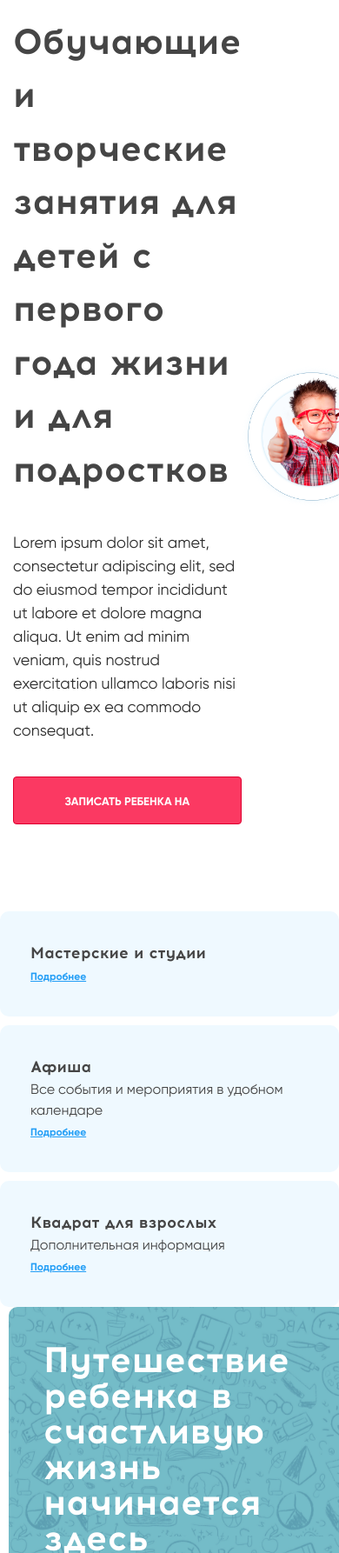
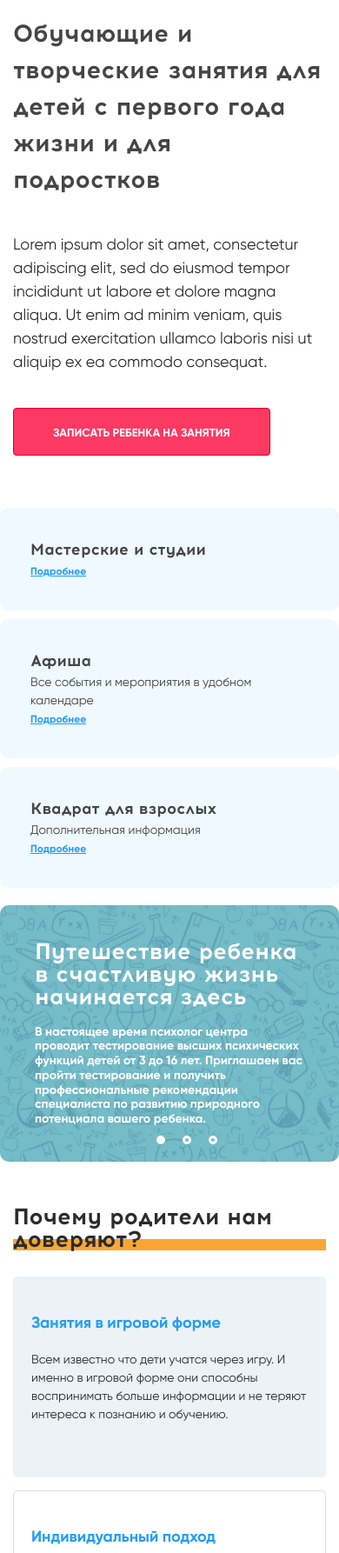
Before and after one commit to ArseniiDerkach/ArseniiDerkach.github.io, a plain HTML site: page index.html in a window 390 px wide. Shown: the part 214-2000 px from the top of the page at 87% size. Drawn offline with nearby package versions, Linux system fonts and the light colour scheme.

Commit message:
added mobile responsive to home page

```diff
--- a/css/style.css
+++ b/css/style.css
@@ -534,8 +534,39 @@ body {
 
 @media(max-width: 991px) {
 
+    .section-title {
+        font-size: 26px;
+    }
+    body {
+        font-size: 14px;
+    }
+
+    .promo__title {
+        font-size: 28px;
+    }
+
+    .promo__description {
+        flex-basis: 100%;
+    }
+    .promo__img {
+        display: none;
+    }
     .info .row {
         flex-direction: column;
+    }
+    .info__column {
+        padding: 0;
+        margin-bottom: 20px;
+    }
+    .info__slider-wrapper {
+        margin: 0;
+    }
+    .info__slider-slide-title {
+        font-size: 26px;
+        margin-bottom: 20px;
+    }
+    .info__slider-slide-description {
+        font-size: 14px;
     }
     .info__slider-wrapper {
         width: 100%;
@@ -546,10 +577,49 @@ body {
         bottom: -20px;
         margin-bottom: 0;
     }
+    .why-us {
+        margin-top: 50px;
+    }
+    .why-us__title {
+        margin-bottom: 30px;
+    }
     .why-us__items {
         grid-template-columns: repeat(1, 1fr);
+        grid-row-gap: 15px;
+    }
+    .why-us__item {
+        padding: 20px;
+        margin: 0;
+    }
+    .why-us__item-description {
+        flex-basis: 100%;
+    }
+    .why-us__item-img  {
+        display: none;
+    }
+    .about-us {
+        margin-top: 30px;
+    }
+    .about-us__title {
+        margin-bottom: 30px;
+    }
+    .about-us__text {
+        margin-top: 0;
+    }
+    .about-us__text {
+        flex-basis: 100%;
+    }
+    .about-us__img {
+        display: none;
+    }
+    .about-us__slider-wrapper {
+        margin-top: 30px;
+    }
+    .slick-arrow {
+        display: none;
     }
 }
+
 
 /* Home page styles end */
 
--- a/js/script.js
+++ b/js/script.js
@@ -10,6 +10,21 @@ $(document).ready(function(){
         slidesToShow: 3,
         arrow: true,
         prevArrow: $('.about-us__slider-prev'),
-        nextArrow: $('.about-us__slider-next')
+        nextArrow: $('.about-us__slider-next'),
+        responsive: [
+            {
+              breakpoint: 768,
+              settings: {
+                slidesToShow: 2
+              }
+            },
+            {
+              breakpoint: 480,
+              settings: {
+                slidesToShow: 1,
+                arrow: false
+              }
+            }
+          ]
       });
   });
```
Also changed, not shown: 1 other file.
